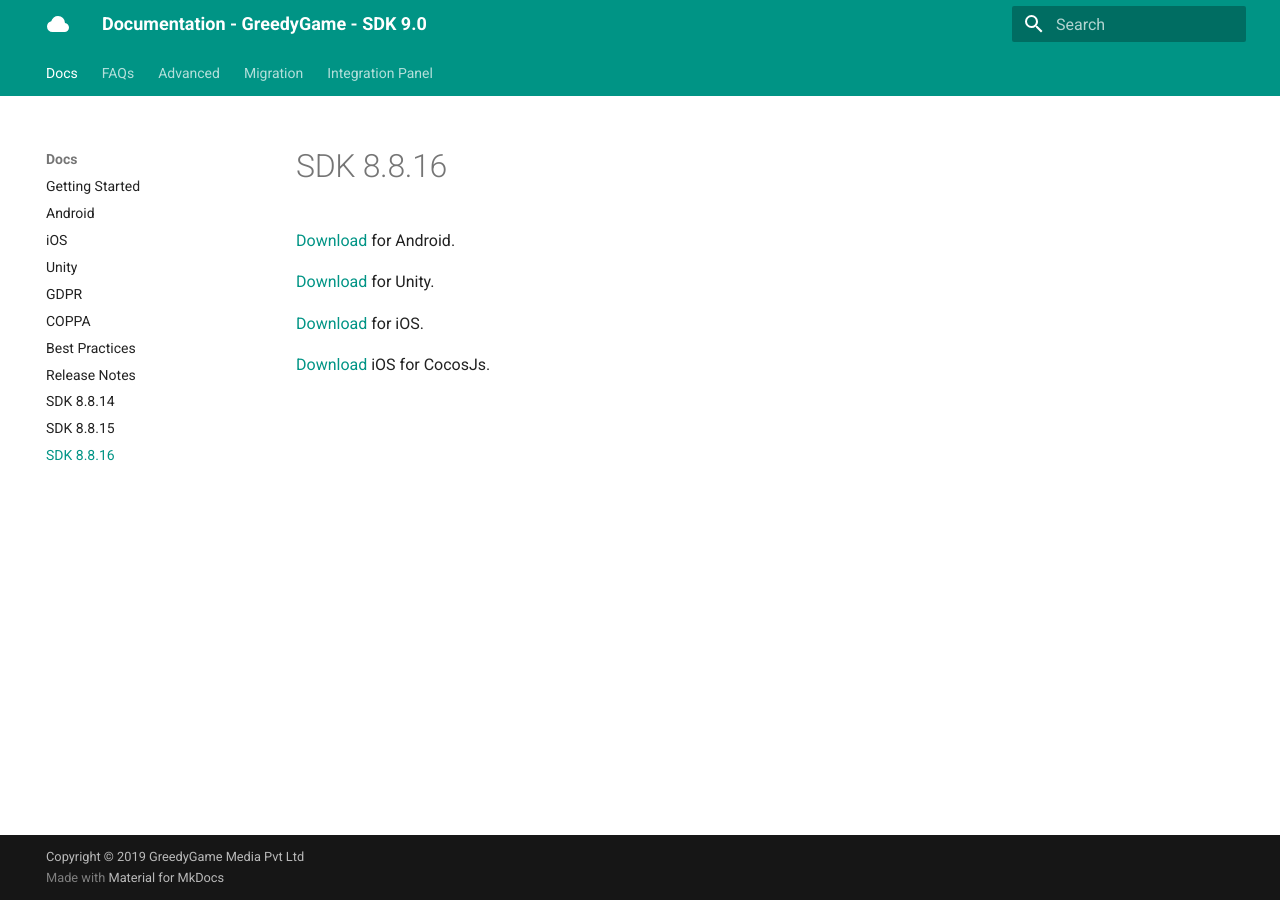
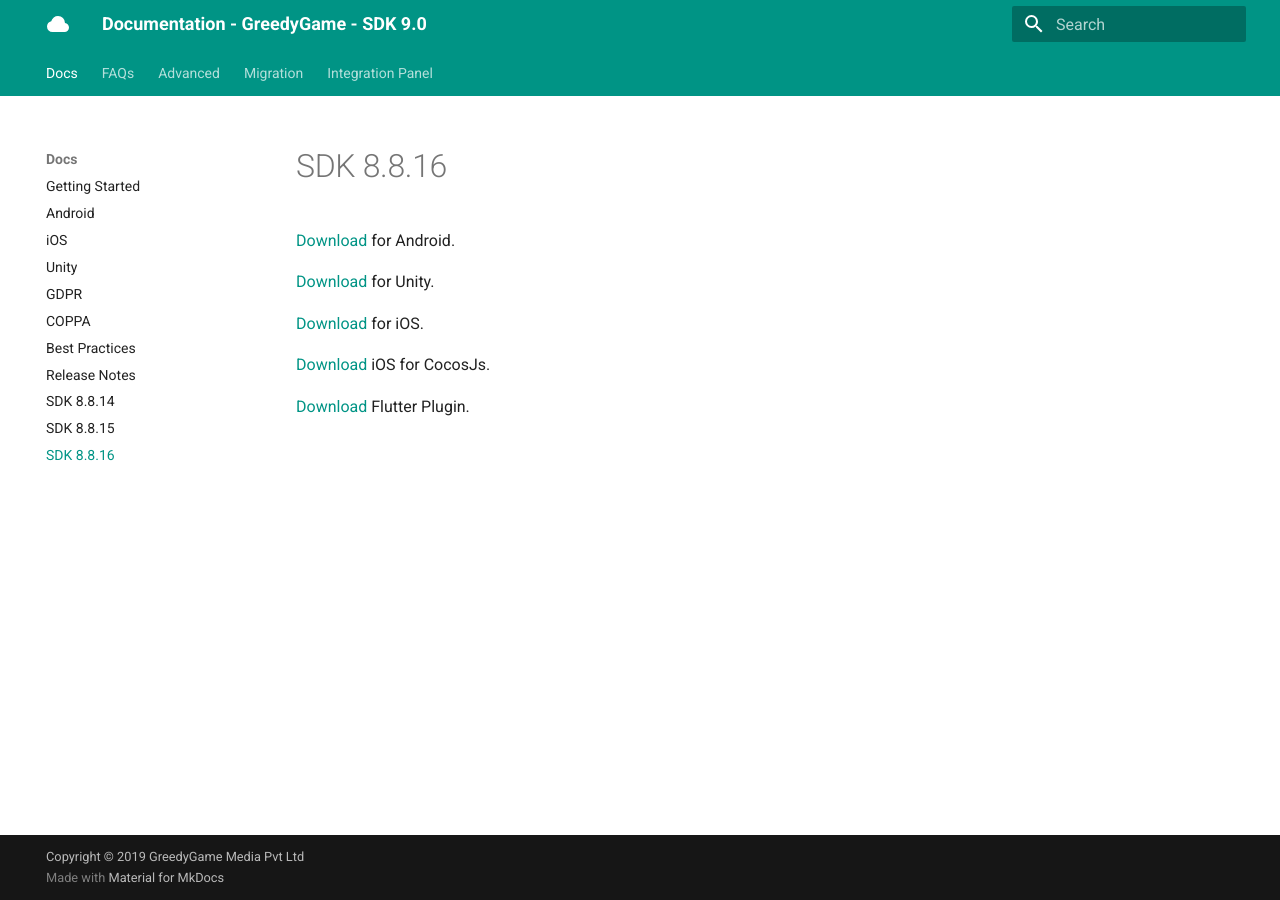
Before and after one commit to GreedyGame/greedygame-docs, an MkDocs documentation site: the page built from docs/sdk8.8.16.md, in a window 1280 px wide. Built offline with MkDocs 1.6.1 and Material for MkDocs 9.7.7, drawn with Linux system fonts in a browser that asks for light colours.

Commit message:
Added flutter plugin to documentation

```diff
--- a/docs/sdk8.8.16.md
+++ b/docs/sdk8.8.16.md
@@ -11,3 +11,5 @@
 
 
 <a target="_blank" rel="noopener noreferrer" href="https://integration-panel.s3.amazonaws.com/documentation/sdk8.8.16/CocosJS-iOS-1.0.4.pdf">Download</a> iOS for CocosJs.
+
+<a target="_blank" rel="noopener noreferrer" href="https://integration-panel.s3.amazonaws.com/documentation/sdk8.8.16/Flutter-1.0.0.pdf">Download</a> Flutter Plugin.
```
